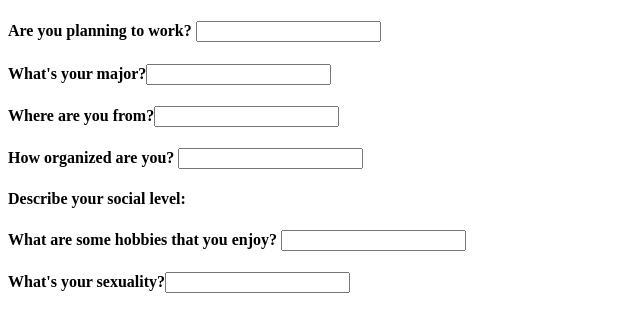
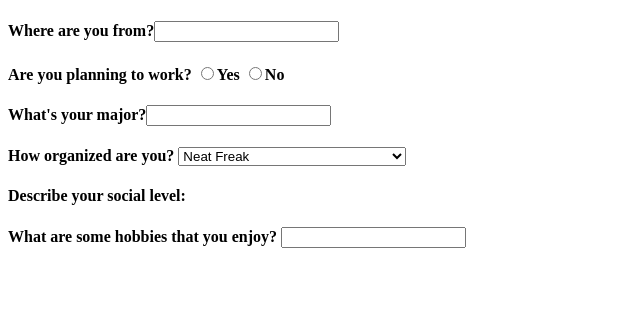
Before and after one commit to ruckerjanthony/RoomE, a Python web app: template RoomE/Templates/start_2.html in a window 1280 px wide. Shown: the top 332 px of the page, without its empty margins (0-640 px from the left). Run offline with Jinja, Linux system fonts and the light colour scheme; the template is opened without the code that fills it, so the values that code supplies are empty.

Commit message:
Added new preferential options to the site.

```diff
--- a/RoomE/Templates/sign_up.html
+++ b/RoomE/Templates/sign_up.html
@@ -14,7 +14,6 @@
     <h4> Password <input type="password" name="password"></h4>
     <h4>Confirm Password <input type="password" name="confirm password"></h4>
     <h4> Gender: </h4>
-
 
 
   <
--- a/RoomE/Templates/start.html
+++ b/RoomE/Templates/start.html
@@ -87,7 +87,8 @@
       <option value="KI">Kind of Important</option>
       <option value="VI">Very Important</option>
     </select>
-
+    <br></br>
+    <input type=submit value=Submit>
     </form>
 
   </body>
--- a/RoomE/Templates/start_2.html
+++ b/RoomE/Templates/start_2.html
@@ -6,13 +6,24 @@
   </head>
   <body>
     <form method="post" action="">
-      <h4> Are you planning to work? <input type="text" name= "name"></h4>
+
+      <h4> Where are you from?<input type="text" name="origin"></h4>
+      <h4> Are you planning to work? <input type="radio" value=Yes>Yes
+        <input type="radio" value=no>No
       <h4> What's your major?<input type= "text" name= "email"> </h4>
-      <h4> Where are you from?<input type="password" name="password"></h4>
-      <h4>How organized are you? <input type="password" name="confirm password"></h4>
+
+      <h4>How organized are you?
+
+                 <select name="likeness?">
+                <option value="NF">Neat Freak </option>
+                <option value="MO">Moderately Organized</option>
+                <option value="CUHGO"> Could Use Help Getting Organized</option>
+                <option value="SHTM">Sometimes Hard to Manage</option>
+                <option value="TS">Total Slob</option>
+              </select>
       <h4> Describe your social level:</h4>
       <h4> What are some hobbies that you enjoy?  <input type="text" name= "name"></h4>
-      <h4> What's your sexuality?<input type= "text" name= "email"> </h4>
+
 
   </body>
 </html>
```
